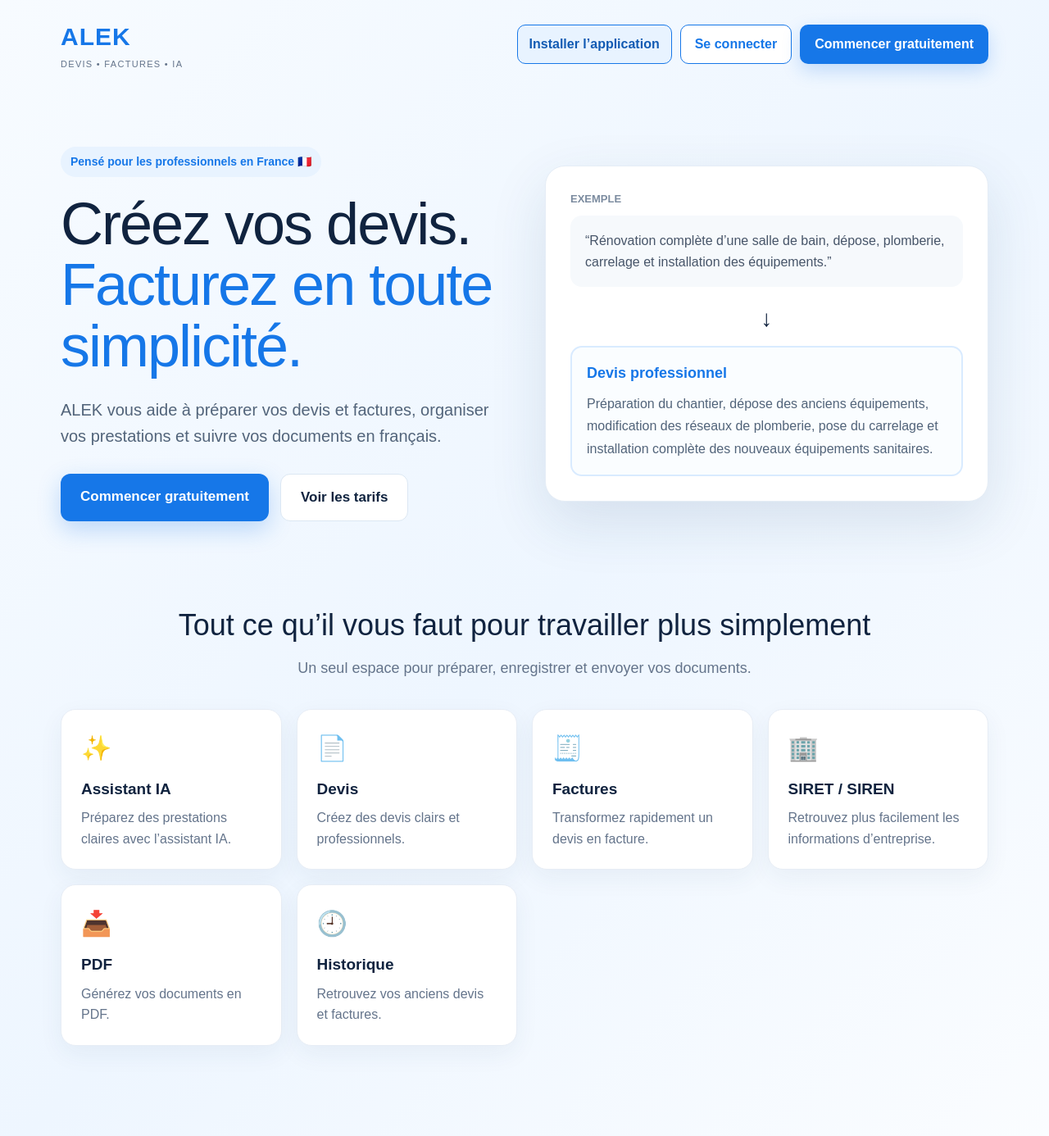
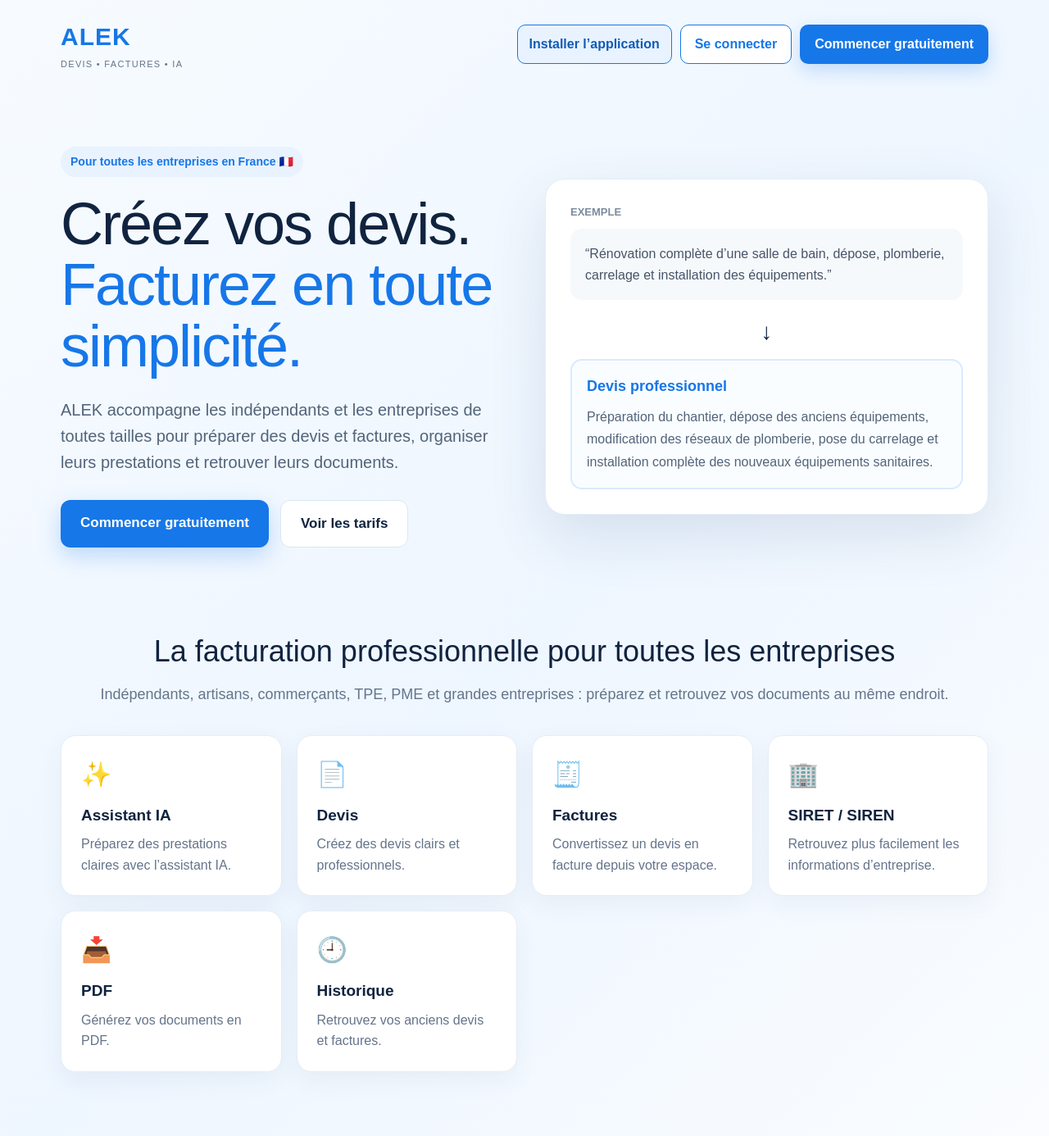
Before and after one commit to rostomiorjonikidze-dotcom/ALEK-app, a Next.js app: page / in a window 1280 px wide. Shown: the top 1386 px of the page at 82% size. Built offline with nearby package versions, Linux system fonts and the light colour scheme.

Commit message:
Expand homepage positioning to all French business sizes

```diff
--- a/app/page.tsx
+++ b/app/page.tsx
@@ -6,11 +6,11 @@
 const t = {
     connect: "Se connecter",
     start: "Commencer gratuitement",
-    badge: "Pensé pour les professionnels en France 🇫🇷",
+    badge: "Pour toutes les entreprises en France 🇫🇷",
     hero1: "Créez vos devis.",
     hero2: "Facturez en toute simplicité.",
     intro:
-      "ALEK vous aide à préparer vos devis et factures, organiser vos prestations et suivre vos documents en français.",
+      "ALEK accompagne les indépendants et les entreprises de toutes tailles pour préparer des devis et factures, organiser leurs prestations et retrouver leurs documents.",
     pricing: "Voir les tarifs",
     example: "EXEMPLE",
     exampleInput:
@@ -18,15 +18,15 @@
     professionalQuote: "Devis professionnel",
     exampleOutput:
       "Préparation du chantier, dépose des anciens équipements, modification des réseaux de plomberie, pose du carrelage et installation complète des nouveaux équipements sanitaires.",
-    featuresTitle: "Tout ce qu’il vous faut pour travailler plus simplement",
+    featuresTitle: "La facturation professionnelle pour toutes les entreprises",
     featuresSub:
-      "Un seul espace pour préparer, enregistrer et envoyer vos documents.",
+      "Indépendants, artisans, commerçants, TPE, PME et grandes entreprises : préparez et retrouvez vos documents au même endroit.",
     ai: "Assistant IA",
     aiText: "Préparez des prestations claires avec l’assistant IA.",
     devis: "Devis",
     devisText: "Créez des devis clairs et professionnels.",
     invoices: "Factures",
-    invoicesText: "Transformez rapidement un devis en facture.",
+    invoicesText: "Convertissez un devis en facture depuis votre espace.",
     siret: "SIRET / SIREN",
     siretText: "Retrouvez plus facilement les informations d’entreprise.",
     pdf: "PDF",
```
